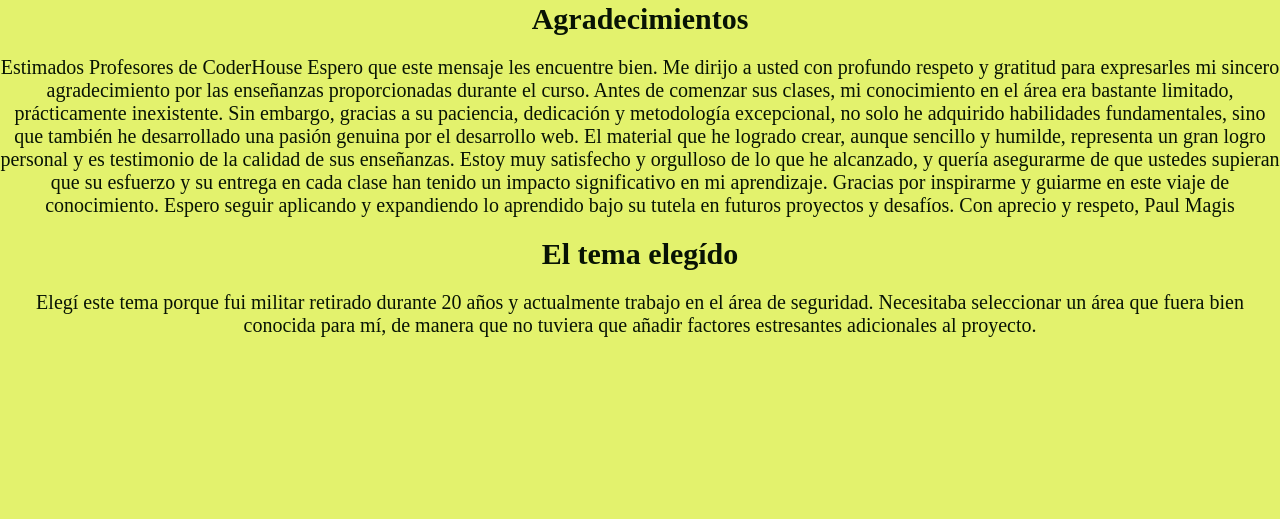
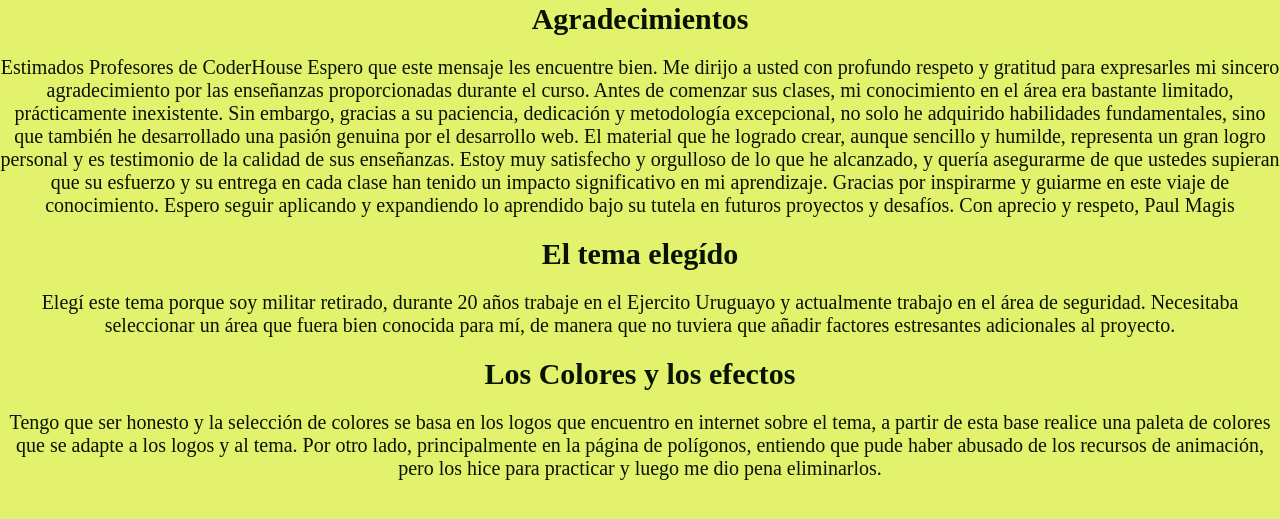
Before and after one commit to paulmagis/EntregaFinalMagis, a plain HTML site: page html/El-Curso.html in a window 1280 px wide. Shown: the part 223-742 px from the top of the page. Drawn offline with Linux system fonts and the light colour scheme.

Commit message:
modifique los comentarios al profesor

```diff
--- a/html/El-Curso.html
+++ b/html/El-Curso.html
@@ -23,7 +23,10 @@
             Con aprecio y respeto,
             Paul Magis</p>
         <h2>El tema elegído </h2>
-        <p>Elegí este tema porque fui militar retirado durante 20 años y actualmente trabajo en el área de seguridad. Necesitaba seleccionar un área que fuera bien conocida para mí, de manera que no tuviera que añadir factores estresantes adicionales al proyecto.</p>
+        <p>Elegí este tema porque soy militar retirado,  durante 20 años trabaje en el Ejercito Uruguayo  y actualmente trabajo en el área de seguridad. Necesitaba seleccionar un área que fuera bien conocida para mí, de manera que no tuviera que añadir factores estresantes adicionales al proyecto.</p>
+        <h2>Los Colores y los efectos</h2>
+        <p>Tengo que ser honesto y la selección de colores se basa en los logos que encuentro en internet sobre el tema, a partir de esta base realice una paleta de colores que se adapte a los logos y al tema.
+        Por otro lado, principalmente en la página de polígonos, entiendo que pude haber abusado de los recursos de animación, pero los hice para practicar y luego me dio pena eliminarlos.    </p>
     </section>
 
 
```
